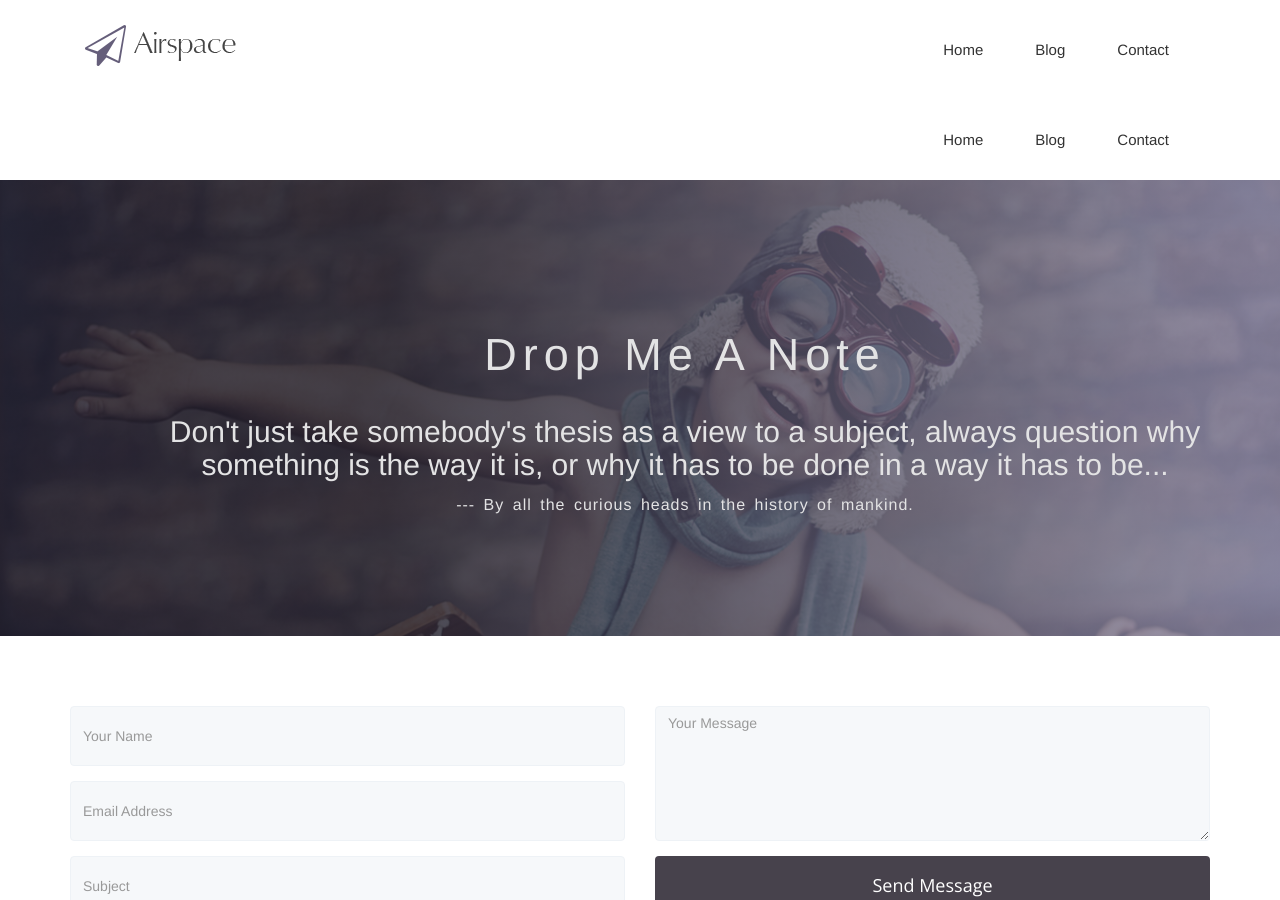
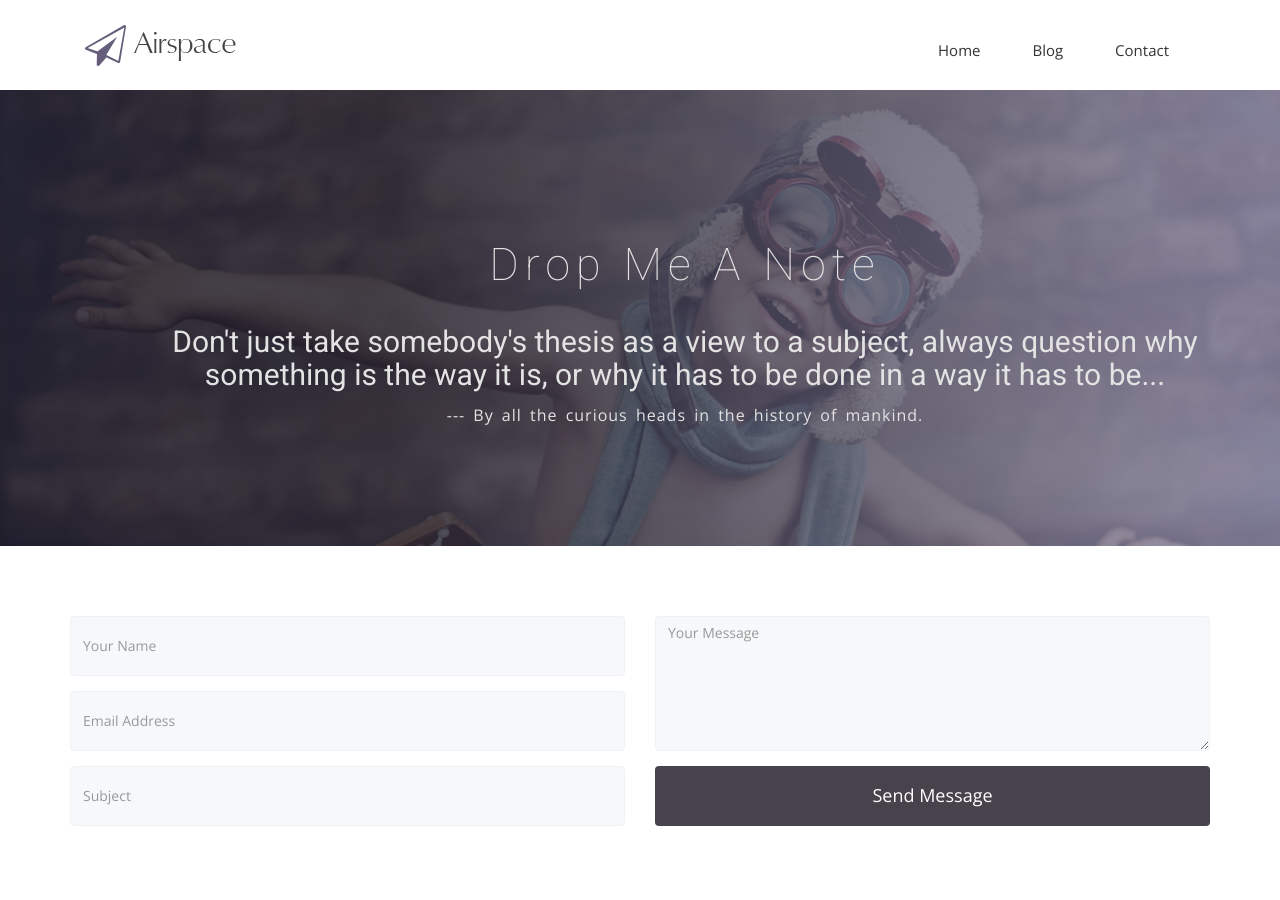
Before and after one commit to wizard-of-white-magic/wizard-of-white-magic.github.io, a Jekyll site: the page built from contact.html, in a window 1280 px wide and 900 px high. Built offline with Jekyll 4.4.1, drawn with Linux system fonts in a browser that asks for light colours; nearby versions of some CDN libraries; some web fonts are replaced; library files that are not in the unit come from our copies.

Commit message:
Change to contact.html

```diff
--- a/contact.html
+++ b/contact.html
@@ -3,94 +3,6 @@ layout: page
 title: My Contact
 permalink: /contact/
 ---
-
-
-<!DOCTYPE html>
-<html class="no-js">
-  <head>
-
-    <meta charset="utf-8">
-<meta http-equiv="X-UA-Compatible" content="IE=edge">
-<title>Contact us!</title>
-<meta name="description" content="">
-<meta name="viewport" content="width=device-width, initial-scale=1">
-<!-- Place favicon.ico and apple-touch-icon.png in the root directory -->
-
-<!-- CSS -->
-<link rel="stylesheet" href="/airspace-jekyll/css/owl.carousel.css" />
-<link rel="stylesheet" href="/airspace-jekyll/css/bootstrap.min.css" />
-<link rel="stylesheet" href="/airspace-jekyll/css/font-awesome.min.css" />
-<link rel="stylesheet" href="/airspace-jekyll/css/airspace.css" />
-<link rel="stylesheet" href="/airspace-jekyll/css/style.css" />
-<link rel="stylesheet" href="/airspace-jekyll/css/ionicons.min.css" />
-<link rel="stylesheet" href="/airspace-jekyll/css/animate.css" />
-<link rel="stylesheet" href="/airspace-jekyll/css/responsive.css" />
-<link rel="stylesheet" href="/airspace-jekyll/css/syntax.css" />
-
-<!-- Js -->
-<script src="//ajax.googleapis.com/ajax/libs/jquery/1.10.2/jquery.min.js"></script>
-<script>window.jQuery || document.write('<script src="js/vendor/jquery-1.10.2.min.js"><\/script>')</script>
-<script src="/airspace-jekyll/js/bootstrap.min.js"></script>
-<script src="/airspace-jekyll/js/owl.carousel.min.js"></script>
-<script src="/airspace-jekyll/js/plugins.js"></script>
-<script src="/airspace-jekyll/js/min/waypoints.min.js"></script>
-<script src="/airspace-jekyll/js/jquery.counterup.js"></script>
-
-
-<script src="/airspace-jekyll/js/main.js"></script>
-
-<!--
-/*
- * Airspace
- * Ported to Jekyll by Andrew Lee
- * https://github.com/luminousrubyist/airspace-jekyll
- * Designed and Developed by ThemeFisher
- * https://themefisher.com/
- *
- */
--->
-
-
-  </head>
-  <body>
-
-
-    <!-- Header Start -->
-<header>
-<div class="container">
-  <div class="row">
-    <div class="col-md-12">
-      <!-- header Nav Start -->
-      <nav class="navbar navbar-default">
-        <div class="container-fluid">
-          <!-- Brand and toggle get grouped for better mobile display -->
-          <div class="navbar-header">
-            <button type="button" class="navbar-toggle collapsed" data-toggle="collapse" data-target="#bs-example-navbar-collapse-1">
-            <span class="sr-only">Toggle navigation</span>
-            <span class="icon-bar"></span>
-            <span class="icon-bar"></span>
-            <span class="icon-bar"></span>
-            </button>
-            <a class="navbar-brand" href="index.html">
-              <!-- <img src="/airspace-jekyll/img/logo.png" alt="Logo"> -->
-            </a>
-          </div>
-            <!-- Collect the nav links, forms, and other content for toggling -->
-            <div class="collapse navbar-collapse" id="bs-example-navbar-collapse-1">
-              <ul class="nav navbar-nav navbar-right">
-                <li><a href="/airspace-jekyll/">Home</a></li>
-                <!-- <li><a href="/airspace-jekyll/work">Work</a></li> -->
-                <li><a href="/airspace-jekyll/blog">Blog</a></li>
-                <!-- <li><a href="#">Service</a></li> -->
-                <li><a href="/airspace-jekyll/contact">Contact</a></li>
-              </ul>
-            </div><!-- /.navbar-collapse -->
-          </div><!-- /.container-fluid -->
-        </nav>
-      </div>
-    </div>
-  </div>
-</header><!-- header close -->
 
 
 
```
